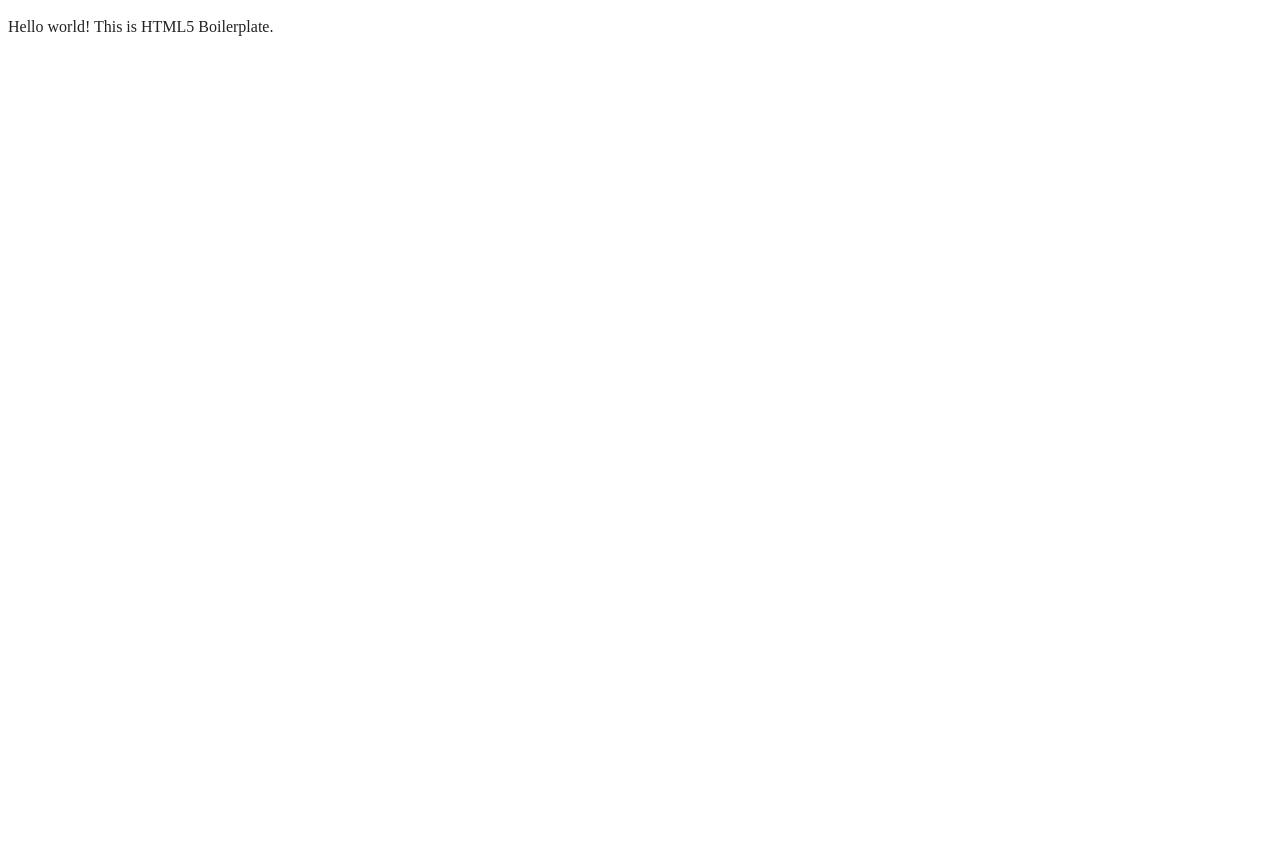
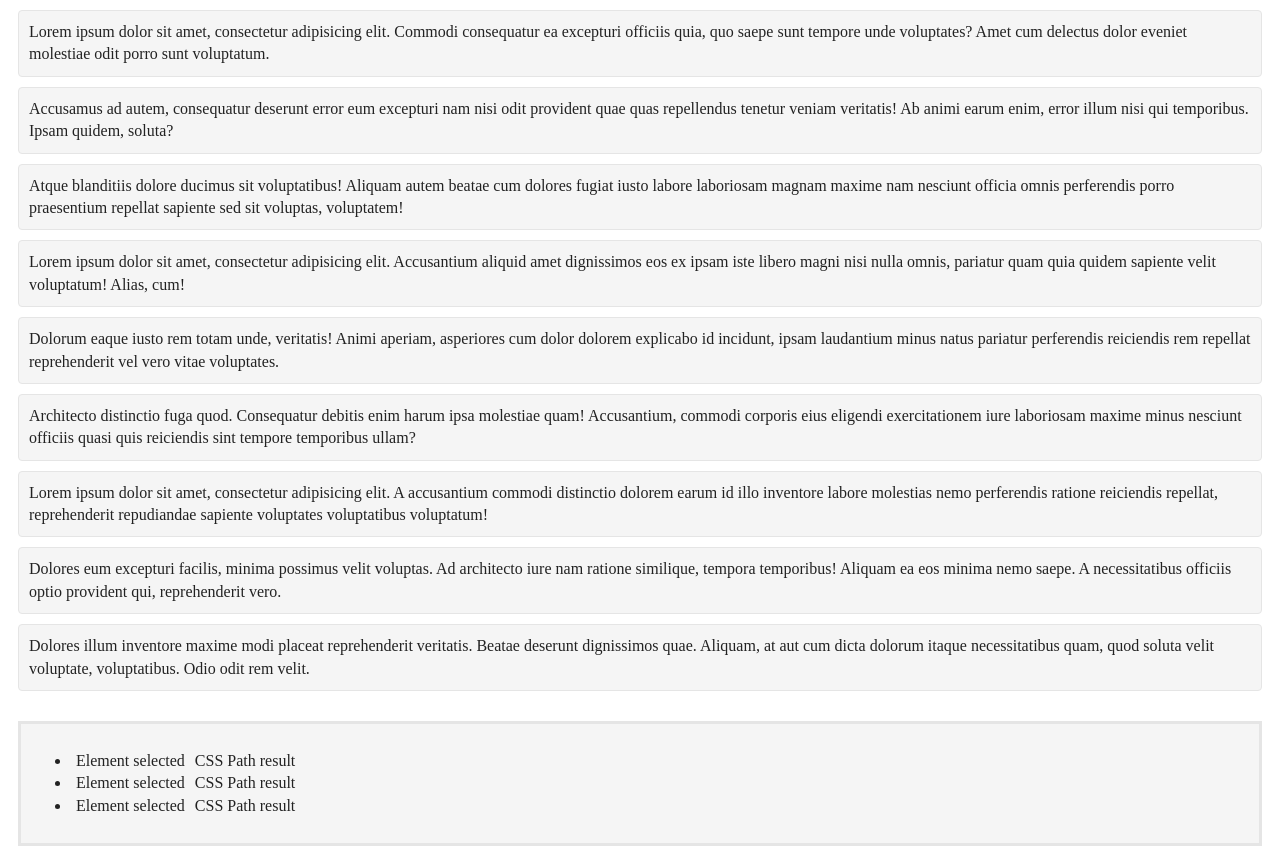
Before and after one commit to arjshiv/jQueryGetPath, a website: page src/index.html in a window 1280 px wide. Before the commit the page ends 800 px from the top, so only its background shows below. Drawn offline with nearby package versions, Linux system fonts and the light colour scheme.

Commit message:
Styling and index page initial commits

```diff
--- a/src/css/main.css
+++ b/src/css/main.css
@@ -88,7 +88,26 @@ textarea {
    Author's custom styles
    ========================================================================== */
 
+p.well {
+    background: whitesmoke;
+    margin: 10px;
+    border-radius: 4px;
+    padding: 10px;
+    border: 1px solid rgb(229, 229, 229);
+}
 
+div.resultDiv {
+    margin: 10px;
+    margin-top: 30px;
+    background-color: whitesmoke;
+    padding: 10px;
+    border: 3px solid rgb(229, 229, 229);
+}
+
+div.resultDiv > ul > li > span {
+    margin-left: 5px;
+    margin-right: 5px;
+}
 
 
 
--- a/src/index.html
+++ b/src/index.html
@@ -17,22 +17,57 @@
             <p class="browserupgrade">You are using an <strong>outdated</strong> browser. Please <a href="http://browsehappy.com/">upgrade your browser</a> to improve your experience.</p>
         <![endif]-->
 
-        <!-- Add your site or application content here -->
-        <p>Hello world! This is HTML5 Boilerplate.</p>
+        <div id="div1">
+            <p class="well p1">Lorem ipsum dolor sit amet, consectetur adipisicing elit. Commodi consequatur ea
+                excepturi officiis quia, quo saepe sunt tempore unde voluptates? Amet cum delectus dolor eveniet
+                molestiae odit porro sunt voluptatum.</p>
 
-        <script src="//ajax.googleapis.com/ajax/libs/jquery/{{JQUERY_VERSION}}/jquery.min.js"></script>
-        <script>window.jQuery || document.write('<script src="js/vendor/jquery-{{JQUERY_VERSION}}.min.js"><\/script>')</script>
+            <p class="well p2">Accusamus ad autem, consequatur deserunt error eum excepturi nam nisi odit provident quae
+                quas repellendus tenetur veniam veritatis! Ab animi earum enim, error illum nisi qui temporibus. Ipsam
+                quidem, soluta?</p>
+
+            <p class="well p3">Atque blanditiis dolore ducimus sit voluptatibus! Aliquam autem beatae cum dolores fugiat
+                iusto labore laboriosam magnam maxime nam nesciunt officia omnis perferendis porro praesentium repellat
+                sapiente sed sit voluptas, voluptatem!</p>
+        </div>
+        <div id="div2">
+            <p class="well p1">Lorem ipsum dolor sit amet, consectetur adipisicing elit. Accusantium aliquid amet
+                dignissimos eos ex ipsam iste libero magni nisi nulla omnis, pariatur quam quia quidem sapiente velit
+                voluptatum! Alias, cum!</p>
+
+            <p class="well p2">Dolorum eaque iusto rem totam unde, veritatis! Animi aperiam, asperiores cum dolor
+                dolorem explicabo id incidunt, ipsam laudantium minus natus pariatur perferendis reiciendis rem repellat
+                reprehenderit vel vero vitae voluptates.</p>
+
+            <p class="well p3">Architecto distinctio fuga quod. Consequatur debitis enim harum ipsa molestiae quam!
+                Accusantium, commodi corporis eius eligendi exercitationem iure laboriosam maxime minus nesciunt
+                officiis quasi quis reiciendis sint tempore temporibus ullam?</p>
+        </div>
+        <div id="div3">
+            <p class="well p1">Lorem ipsum dolor sit amet, consectetur adipisicing elit. A accusantium commodi
+                distinctio dolorem earum id illo inventore labore molestias nemo perferendis ratione reiciendis
+                repellat, reprehenderit repudiandae sapiente voluptates voluptatibus voluptatum!</p>
+
+            <p class="well p2">Dolores eum excepturi facilis, minima possimus velit voluptas. Ad architecto iure nam
+                ratione similique, tempora temporibus! Aliquam ea eos minima nemo saepe. A necessitatibus officiis optio
+                provident qui, reprehenderit vero.</p>
+
+            <p class="well p3">Dolores illum inventore maxime modi placeat reprehenderit veritatis. Beatae deserunt
+                dignissimos quae. Aliquam, at aut cum dicta dolorum itaque necessitatibus quam, quod soluta velit
+                voluptate, voluptatibus. Odio odit rem velit.</p>
+        </div>
+        <div class="resultDiv">
+            <ul>
+                <li><span>Element selected</span><span>CSS Path result</span></li>
+                <li><span>Element selected</span><span>CSS Path result</span></li>
+                <li><span>Element selected</span><span>CSS Path result</span></li>
+            </ul>
+        </div>
+
+
         <script src="js/plugins.js"></script>
+        <script src="bower_components/jquery/dist/jquery.min.js"></script>
         <script src="js/jQueryGetPath.js"></script>
 
-        <!-- Google Analytics: change UA-XXXXX-X to be your site's ID. -->
-        <script>
-            (function(b,o,i,l,e,r){b.GoogleAnalyticsObject=l;b[l]||(b[l]=
-            function(){(b[l].q=b[l].q||[]).push(arguments)});b[l].l=+new Date;
-            e=o.createElement(i);r=o.getElementsByTagName(i)[0];
-            e.src='https://www.google-analytics.com/analytics.js';
-            r.parentNode.insertBefore(e,r)}(window,document,'script','ga'));
-            ga('create','UA-XXXXX-X','auto');ga('send','pageview');
-        </script>
     </body>
 </html>
```
Also changed, not shown: README.md.
